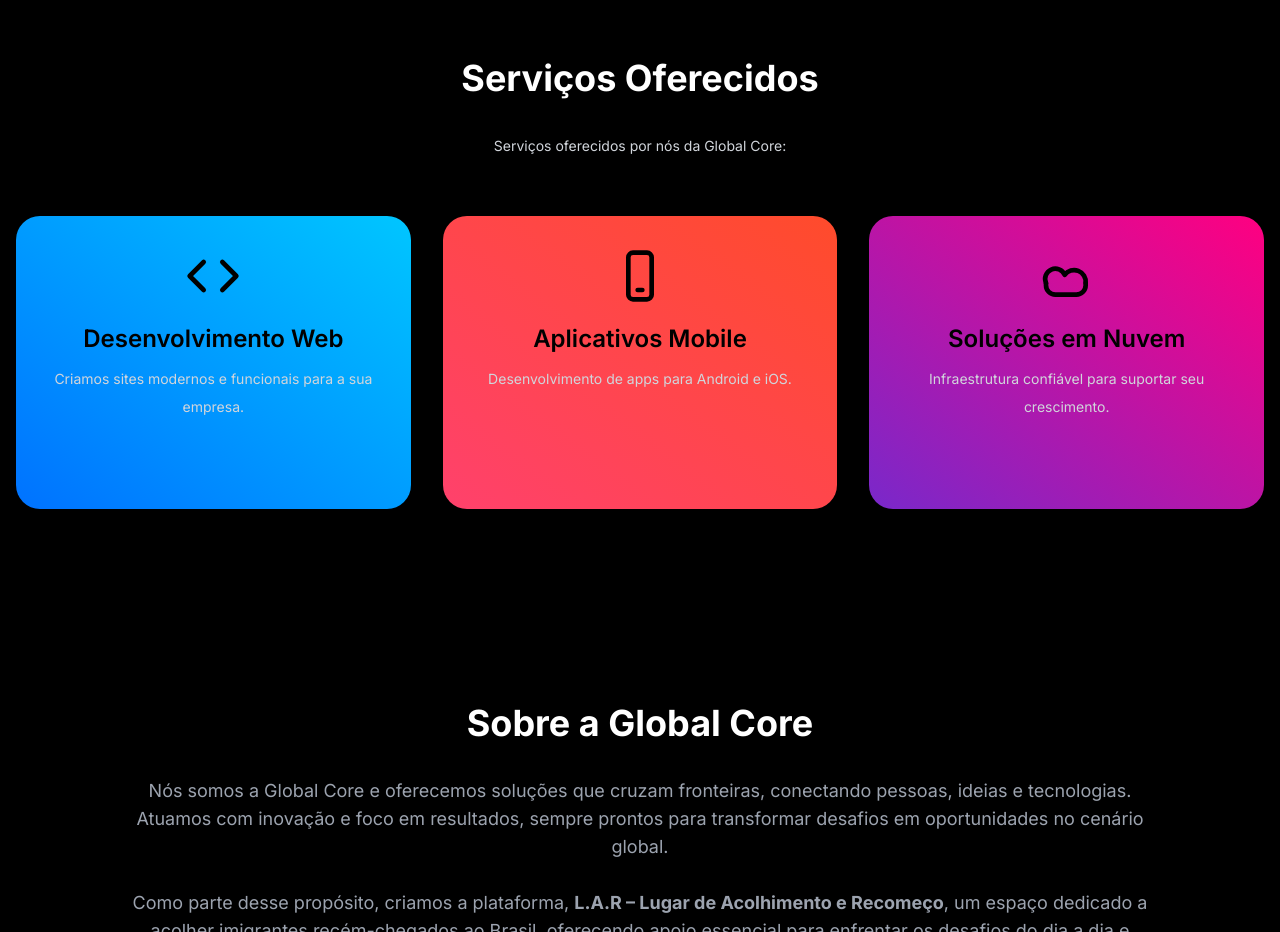
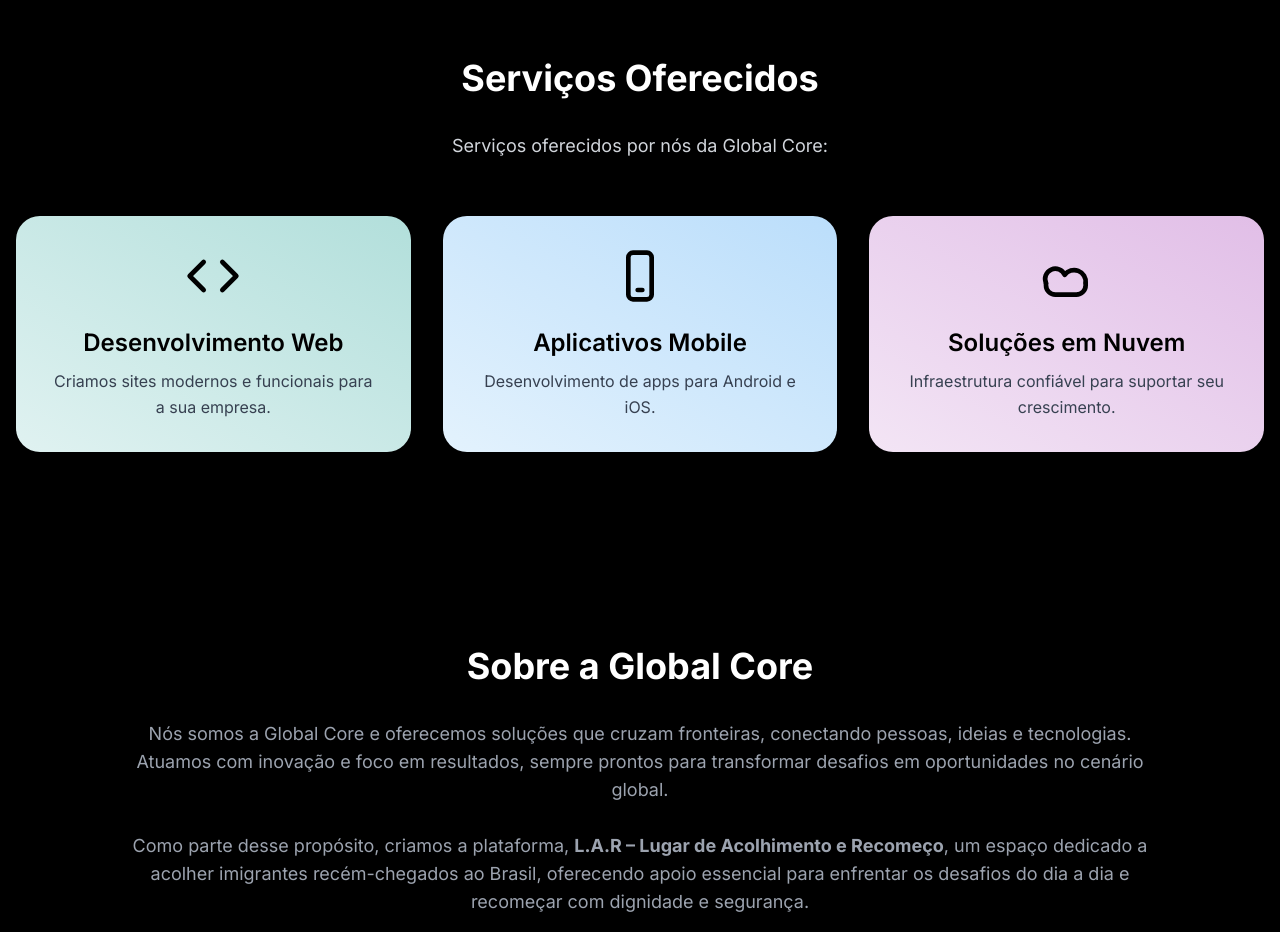
Before and after one commit to Frnzdev/globalcore, a plain HTML site: page index.html in a window 1280 px wide. Shown: the part 840-1772 px from the top of the page. Drawn offline with Linux system fonts and the light colour scheme.

Commit message:
fixing cards colors 2

```diff
--- a/assests/css/style.css
+++ b/assests/css/style.css
@@ -241,37 +241,40 @@ nav a:hover {
   transform: scale(1.05);
 }
 
-/* Diferentes gradientes para cada card */
+/* Cards pastel mantidos */
+#servicos > div > div:nth-child(1) {
+  background: linear-gradient(to top right, #e0f2f1, #b2dfdb);
+}
 #servicos > div > div:nth-child(2) {
-  background: linear-gradient(to top right, #ff416c, #ff4b2b);
+  background: linear-gradient(to top right, #e3f2fd, #bbdefb);
+}
+#servicos > div > div:nth-child(3) {
+  background: linear-gradient(to top right, #f3e5f5, #e1bee7);
 }
 
-#servicos > div > div:nth-child(3) {
-  background: linear-gradient(to top right, #7928ca, #ff0080);
+#servicos > div > div:hover {
+  transform: translateY(-8px);
+  box-shadow: 0 15px 30px rgba(0, 0, 0, 0.08);
 }
 
-/* SVG ícones */
 #servicos svg {
   width: 3.5rem;
   height: 3.5rem;
-  margin-bottom: 1.25rem;
-  stroke: black;
-  fill: none;
-  stroke-width: 2;
-  stroke-linecap: round;
-  stroke-linejoin: round;
+  margin-bottom: 1.5rem;
+  stroke: #1f2937;
 }
 
-/* Card título */
 #servicos h4 {
   font-size: 1.5rem;
   font-weight: 600;
   margin-bottom: 0.75rem;
 }
 
-/* Card texto */
-#servicos p {
-  font-size: 0.875rem;
+#servicos > div > div p {
+  font-size: 1rem;
+  line-height: 1.6;
+  color: #374151;
+  margin-bottom: 0;
 }
 
 /* Seção sobre */
```
